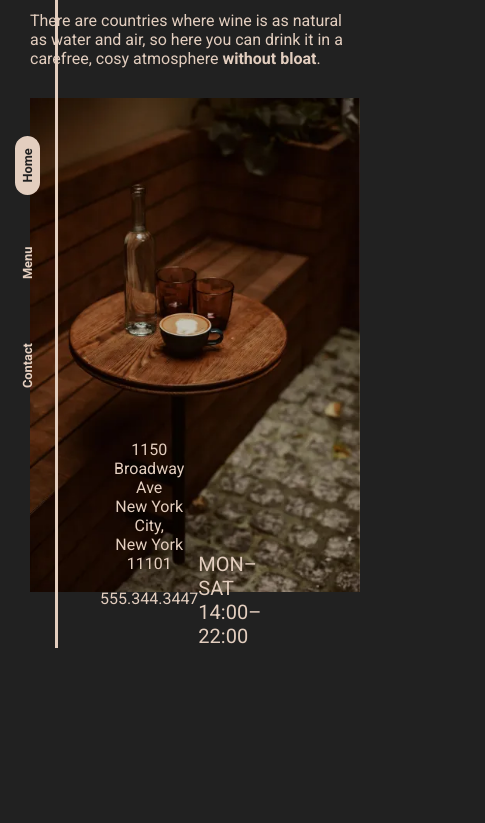
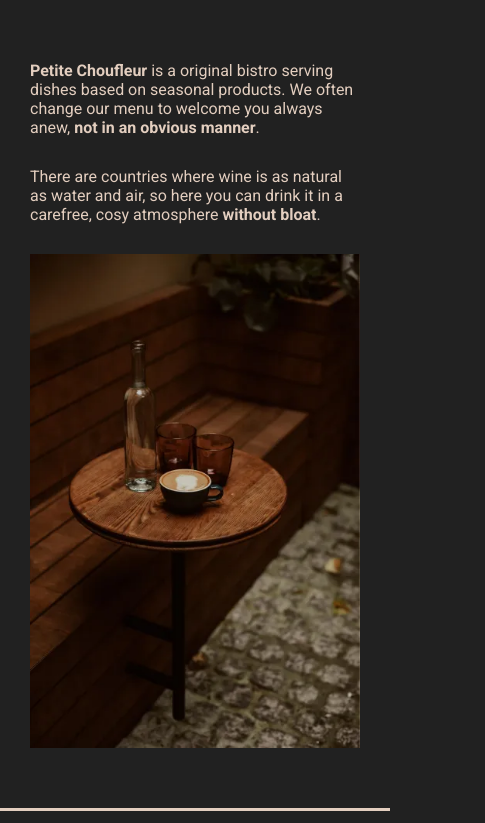
Before and after one commit to AntonyOtero/restaurant-page, a website built with webpack: page dist/index.html in a window 390 px wide. Shown: the part 155-978 px from the top of the page, 485 px wide, since content can reach past the window. Before the commit the page ends 844 px from the top, so only its background shows below. Built offline with nearby package versions, Linux system fonts and the light colour scheme.

Commit message:
Implement responsive UI

```diff
--- a/src/footer/footer.css
+++ b/src/footer/footer.css
@@ -4,7 +4,8 @@ footer {
   align-items: flex-end;
   position: absolute;
   bottom: 0;
-  width: 100vw;
+  width: 100%;
+  max-width: 100vw;
   padding: 0 155px 41px 100px;
   box-sizing: border-box;
 }
@@ -25,44 +26,20 @@ footer .schedule {
   margin: 0;
 }
 
-@media (max-width: 1050px) {
-  .contact {
-    flex-direction: column-reverse;
-  }
-
-  address {
-    text-align: center;
-    margin-bottom: 40px;
-  }
-
-  address p {
-    font-size: var(--font-size-h2);
-  }
-
-  address a {
-    font-size: var(--font-size-h3);
-  }
-
-  button {
-    align-self: center;
+@media (max-width: 1200px) {
+  footer {
+    position: relative;
+    padding-top: 15px;
+    align-items: center;
+    border-top: 3px solid var(--color-copy);
   }
 }
 
-@media (max-width: 520px) {
-  address p {
-    font-size: var(--font-size-h4);
-  }
-
-  address a {
-    font-size: var(--font-size-h5);
-  }
-
-  form > div {
-    flex-direction: column;
-  }
-
-  input[name='pronoun'],
-  input[name='name'] {
-    width: 100%;
+@media (max-width: 800px) {
+  footer {
+    flex-direction: column-reverse;
+    align-items: center;
+    justify-content: center;
+    text-align: center;
   }
 }
--- a/src/header/header.css
+++ b/src/header/header.css
@@ -14,3 +14,16 @@ header {
   max-width: 230px;
   margin: 20px 0 0 100px;
 }
+
+@media (max-width: 1200px) {
+
+  header.logo-sm {
+    justify-content: center;
+  }
+
+  header img,
+  .logo-sm img {
+    max-width: 230px;
+    margin: 20px 0 0 0;
+  }
+}
--- a/src/home/home.css
+++ b/src/home/home.css
@@ -1,6 +1,6 @@
 .headline p {
   max-width: 540px;
-  margin: 0 0 30px 0;
+  margin-bottom: 30px;
   font-size: var(--font-size-h5);
 }
 
--- a/src/index.js
+++ b/src/index.js
@@ -29,6 +29,8 @@ Navbar.addEventListener('click', (e) => {
 
     document.querySelector('.' + active.dataset.component).remove()
     App.append(components[e.target.dataset.component])
+    document.querySelector('footer').remove()
+    App.append(footer())
 
     if(e.target.dataset.component !== 'home') {
       document.querySelector('header').classList.add('logo-sm')
--- a/src/nav/nav.css
+++ b/src/nav/nav.css
@@ -1,9 +1,30 @@
 .navbar {
   display: flex;
+  justify-content: center;
+  padding: 97px 0 15px;
+  margin-bottom: 60px;
+  width: 100%;
+  max-width: 90vw;
+  border-bottom: 3px solid var(--color-copy);
+}
+
+.navbar a {
+  margin: 0 20px;
+  padding: 5px 12px;
+  font-weight: 700;
+  font-size: var(--font-size-sm);
+  border-radius: 50px;
+}
+
+.navbar .selected {
+  background: var(--color-copy);
+  color: var(--color-background);
+}
+
+@media (min-width: 1200px) {
+  .navbar {
     flex-direction: row-reverse;
-  justify-content: center;
     padding: 15px 0;
-  border-bottom: 3px solid var(--color-copy);
     position: fixed;
     width: 90vh;
     margin: 5vh 0;
@@ -25,3 +46,5 @@
     background: var(--color-copy);
     color: var(--color-background);
   }
+
+}
--- a/src/style.css
+++ b/src/style.css
@@ -38,10 +38,10 @@ a {
   margin: 0 155px;
 }
 
-@media (max-width: 1050px) {
+@media (max-width: 1200px) {
   #content > div {
     width: calc(100vw - (2 * 30px));
-    margin: 60px 30px;
+    margin: 0 30px 60px;
     height: auto;
   }
 }
```
Lines whose indentation alone changed are shown as unchanged.
